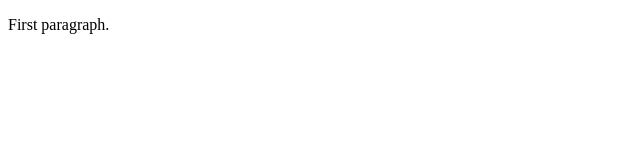
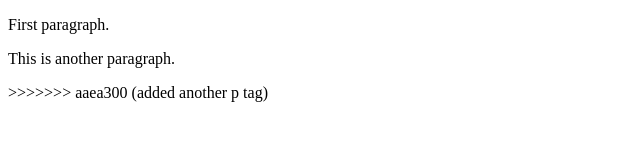
Before and after one commit to olara87/learning-git, a plain HTML site: page index.html in a window 1280 px wide. Shown: the whole page, without its empty margins (0-640 px from the left). Drawn offline with Linux system fonts and the light colour scheme.

Commit message:
add some html

```diff
--- a/index.html
+++ b/index.html
@@ -5,5 +5,7 @@
 </head>
 <body>
     <p>First paragraph.</p>
+    <p>This is another paragraph.</p>
+>>>>>>> aaea300 (added another p tag)
 </body>
 </html>
```
